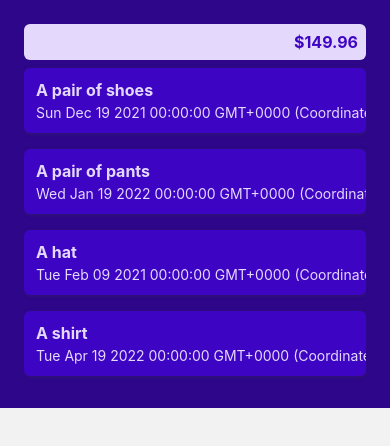
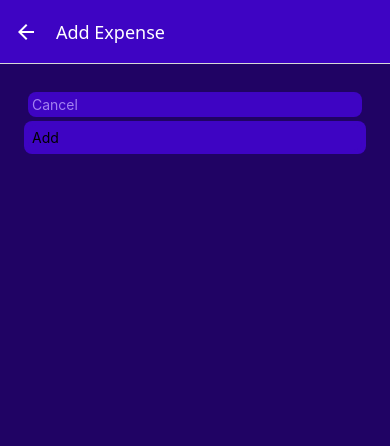
Before and after one commit to MidKnight92/expense-tracker-native, a React Native app: screen /ManageExpense in a window 390 px wide. Shown: the top 446 px of the page. Built offline with nearby package versions, Linux system fonts and the light colour scheme.

Commit message:
Add Buttons and navigation to edit and add expenses.

```diff
--- a/App.js
+++ b/App.js
@@ -3,7 +3,7 @@ import { NavigationContainer } from "@react-navigation/native";
 import { createNativeStackNavigator } from "@react-navigation/native-stack";
 import { createBottomTabNavigator } from "@react-navigation/bottom-tabs";
 import { Ionicons } from '@expo/vector-icons';
-
+import IconButton from './ui/IconButton'
 import ManageExpense from "./screens/ManageExpense";
 import RecentExpenses from "./screens/RecentExpenses";
 import AllExpenses from "./screens/AllExpenses";
@@ -15,12 +15,13 @@ const BottomTabs = createBottomTabNavigator();
 function ExpensesOverview() {
   return (
     <BottomTabs.Navigator
-      screenOptions={{
+      screenOptions={({ navigation }) => ({
         headerStyle: { backgroundColor: GlobalStyles.colors.primary500 },
         headerTintColor: "white",
         tabBarStyle: { backgroundColor: GlobalStyles.colors.primary500 },
         tabBarActiveTintColor: GlobalStyles.colors.accent500,
-      }}
+        headerRight: ({tintColor}) => <IconButton name="add" size={24} color={tintColor} onPress={() => {navigation.navigate('ManageExpense')}}/>
+      })}
     >
       <BottomTabs.Screen
         name="RecentExpenses"
@@ -49,9 +50,9 @@ export default function App() {
     <>
       <StatusBar style="auto" />
       <NavigationContainer>
-        <Stack.Navigator screenOptions={{ headerShown: false }}>
-          <Stack.Screen name="ExpensesOverview" component={ExpensesOverview} />
-          <Stack.Screen name="ManageExpense" component={ManageExpense} />
+        <Stack.Navigator screenOptions={{headerStyle: { backgroundColor: GlobalStyles.colors.primary500}, headerTintColor: 'white'}}>
+          <Stack.Screen name="ExpensesOverview" component={ExpensesOverview} options={{ headerShown: false }}/>
+          <Stack.Screen name="ManageExpense" component={ManageExpense} options={{presentation: 'modal'}}/>
         </Stack.Navigator>
       </NavigationContainer>
     </>
--- a/components/ExpenseItem.jsx
+++ b/components/ExpenseItem.jsx
@@ -1,16 +1,24 @@
 import { Pressable, StyleSheet, Text, View } from "react-native";
 import { GlobalStyles } from "../constants/styles";
+import { getFormattedDate } from "../util/date";
+import { useNavigation } from "@react-navigation/native";
 
-export default function ExpenseItem({ description, date, amount }) {
+export default function ExpenseItem({id, description, date, amount }) {
+    const navigator = useNavigation();
+    const expensePressHandler = () => {
+        navigator.navigate('ManageExpense', {
+            expenseId: id
+        });
+     }
     return (
-        <Pressable>
+        <Pressable style={({ pressed }) => pressed && styles.pressed} onPress={expensePressHandler}>
             <View style={styles.expenseItem}>
                 <View>
                     <Text style={[styles.textBase, styles.description]}>{description ?? 'description'}</Text>
-                    <Text style={styles.textBase}>{date.toString() ?? 'date'}</Text>
+                    <Text style={styles.textBase}>{getFormattedDate(date) ?? 'date'}</Text>
                 </View>
                 <View style={styles.amountContainer}>
-                    <Text style={styles.amount}>{amount ?? 'amount'}</Text>
+                    <Text style={styles.amount}>{amount.toFixed(2) ?? 'amount'}</Text>
                 </View>
             </View>
         </Pressable>
@@ -45,10 +53,14 @@ const styles = StyleSheet.create({
         backgroundColor: 'white',
         justifyContent: 'center',
         alignItems: 'center',
-        borderRadius: 4
+        borderRadius: 4,
+        minWidth: 80
     },
     amount: {
         color: GlobalStyles.colors.primary500,
         fontWeight: 'bold'
+    },
+    pressed: {
+        opacity: 0.75
     }
 });
--- a/components/ExpensesOutput.jsx
+++ b/components/ExpensesOutput.jsx
@@ -43,6 +43,9 @@ const styles = StyleSheet.create({
     container: {
         padding: 24,
         flex: 1,
-        backgroundColor: GlobalStyles.colors.primary700
+        backgroundColor: GlobalStyles.colors.primary700,
+        paddingHorizontal: 24,
+        paddingTop: 24,
+        paddingBottom: 0
     }
 });
--- a/components/ExpensesSummary.jsx
+++ b/components/ExpensesSummary.jsx
@@ -2,11 +2,11 @@ import { View, Text, StyleSheet } from "react-native";
 import { GlobalStyles } from "../constants/styles";
 
 export default function ExpensesSummary({ expenses, periodName }) {
-    const totalExpenses = expenses.reduce((acc, { amount }) => acc + amount, 0).toFixed(2);
+    const totalExpenses = expenses.reduce((acc, { amount }) => acc + amount, 0);
     return (
         <View style={styles.container}>
             <Text style={styles.period}>{periodName}</Text>
-            <Text style={styles.sum}>${totalExpenses}</Text>
+            <Text style={styles.sum}>${totalExpenses.toFixed(2)}</Text>
         </View>
     );
 }
--- a/screens/AllExpenses.jsx
+++ b/screens/AllExpenses.jsx
@@ -1,6 +1,5 @@
-import { View, Text } from "react-native";
 import ExpensesOutput from "../components/ExpensesOutput";
 
 export default function AllExpenses() {
-    return <ExpensesOutput expensesPeriod="Total" />
+    return <ExpensesOutput periodExpenses="Total" />
 }
--- a/screens/ManageExpense.jsx
+++ b/screens/ManageExpense.jsx
@@ -1,10 +1,52 @@
-import { View } from "react-native";
-import ExpensesOutput from "../components/ExpensesOutput";
+import { View, StyleSheet } from "react-native";
+import { useLayoutEffect } from "react";
+import IconButton from "../ui/IconButton";
+import { GlobalStyles } from "../constants/styles";
+import Button from "../ui/Button";
 
-export default function ManageExpense() {
+export default function ManageExpense({ route, navigation }) {
+    const expenseId = route.params?.expenseId;
+    const deleteExpense = () => {
+        console.log('expense to be deleted ', expenseId);
+    }
+    const cancelExpense = () => {
+        console.log('expense to be canceled');
+    }
+    const confirmationHandler = () => {
+        console.log('confirmation');
+    }
+    useLayoutEffect(() => {
+        navigation.setOptions({
+            title: expenseId ? 'Edit Expense' : 'Add Expense'
+        });
+    }, [expenseId, navigation]);
+
     return (
-        <View>
-            <ExpensesOutput />
+        <View style={styles.container}>
+            <View>
+                <Button mode="flat" onPress={cancelExpense}>Cancel</Button>
+                <Button onPress={confirmationHandler}>{expenseId ? 'Update' : 'Add'}</Button>
+            </View>
+            {expenseId && (
+                <View style={styles.deleteButtonContainer}>
+                    <IconButton name="trash" size={24} onPress={deleteExpense} color={GlobalStyles.colors.error500} />
+                </View>
+            )}
         </View>
     );
 }
+
+const styles = StyleSheet.create({
+    container: {
+        flex: 1,
+        padding: 24,
+        backgroundColor: GlobalStyles.colors.primary800,
+    },
+    deleteButtonContainer: {
+        marginTop: 16,
+        paddingTop: 8,
+        borderTopWidth: 2,
+        borderTopColor: GlobalStyles.colors.primary200,
+        alignItems: 'center'
+    }
+});
--- /dev/null
+++ b/ui/Button.jsx
@@ -0,0 +1,37 @@
+import { Pressable, View, StyleSheet, Text } from "react-native";
+import { GlobalStyles } from "../constants/styles";
+
+export default function Button({ children, onPress, mode }) {
+    return (
+        <View>
+            <Pressable onPress={onPress}>
+                <View style={[styles.button, mode === 'flat' && styles.flatButton]}>
+                    <Text style={[styles.button, mode === 'flat' && styles.flatText]}>{children}</Text>
+                </View>
+            </Pressable>
+        </View>
+    );
+}
+
+const styles = StyleSheet.create({
+    button: {
+        borderRadius: 8,
+        padding: 4,
+        backgroundColor: GlobalStyles.colors.primary500
+    },
+    flatButton: {
+        backgroundColor: 'transparent'
+    },
+    buttonText: {
+        color: 'white',
+        textAlign: 'center'
+    },
+    flatText: {
+        color: GlobalStyles.colors.primary200
+    },
+    pressed: {
+        opacity: 0.75,
+        backgroundColor: GlobalStyles.colors.primary100,
+        borderRadius: 4
+    }
+});
--- /dev/null
+++ b/ui/IconButton.jsx
@@ -0,0 +1,25 @@
+import { Ionicons } from '@expo/vector-icons';
+import { Pressable, StyleSheet, View } from 'react-native';
+
+export default function IconButton({ name, size, color, onPress }) {
+    return (
+        <Pressable onPress={onPress} style={(pressed) => pressed && styles.pressed}>
+            <View style={styles.button}>
+                <Ionicons name={name} size={size} color={color} />
+            </View>
+        </Pressable>
+    );
+}
+
+const styles = StyleSheet.create({
+    button: {
+        borderRadius: 24,
+        padding: 6,
+        margin: 8,
+        marginVertical: 2,
+        marginHorizontal: 8
+    },
+    pressed: {
+        opacity: 0.75
+    }
+});
--- /dev/null
+++ b/util/date.js
@@ -0,0 +1,3 @@
+export function getFormattedDate(date) {
+    return `${date.getFullYear()}-${date.getMonth() + 1}-${date.getDate()}`;
+}
```
Also changed, not shown: 1 other file (tests, documents, lock files or other folders).
